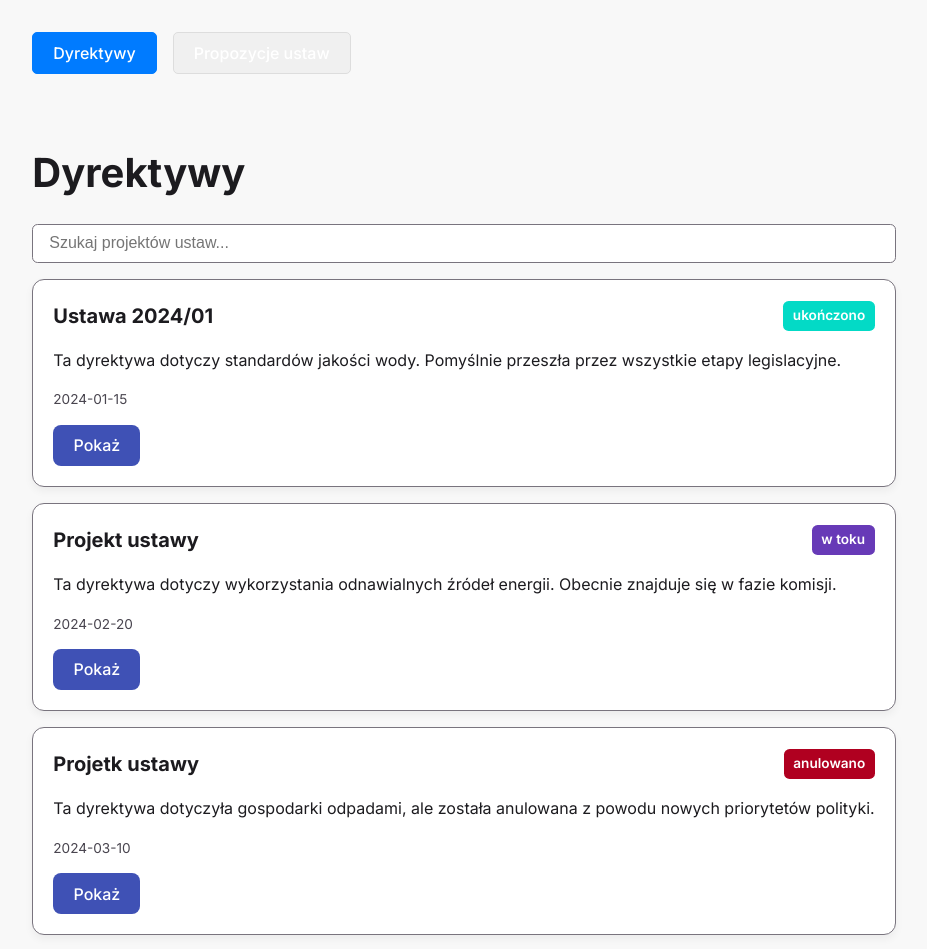
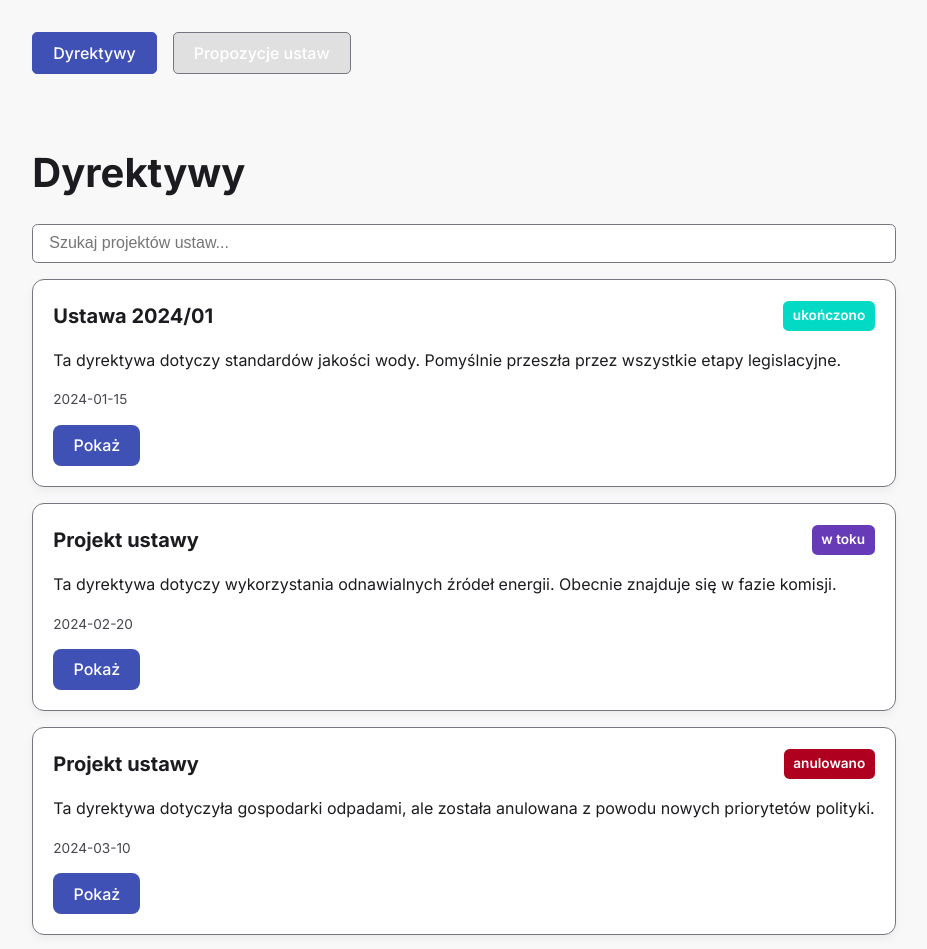
Before and after one commit to NikodemMarek/tmp, a React (Vite) app in the folder legislacja/: page / in a window 1280 px wide. Shown: the top 949 px of the page, without its empty margins (176-1103 px from the left). Built offline with nearby package versions, Linux system fonts and the light colour scheme.

Commit message:
djflajda

```diff
--- a/legislacja/src/App.css
+++ b/legislacja/src/App.css
@@ -1,3 +1,12 @@
+.card {
+  background-color: var(--md-sys-color-surface);
+  border: 1px solid var(--md-sys-color-outline);
+  border-radius: 0.75rem;
+  padding: 1.25rem;
+  box-shadow: 0 4px 8px rgba(28, 27, 31, 0.05);
+  transition: transform 0.2s ease-in-out, box-shadow 0.2s ease-in-out;
+}
+
 #root {
   max-width: 1280px;
   margin: 0 auto;
@@ -24,17 +33,17 @@
 
 .header button {
   padding: 10px 20px;
-  border: 1px solid #ddd;
+  border: 1px solid var(--md-sys-color-outline);
   border-radius: 5px;
-  background-color: #f0f0f0;
+  background-color: var(--md-sys-color-surface-variant);
   cursor: pointer;
   font-size: 1rem;
 }
 
 .header button.active {
-  background-color: #007bff;
-  color: white;
-  border-color: #007bff;
+  background-color: var(--md-sys-color-primary);
+  color: var(--md-sys-color-on-primary);
+  border-color: var(--md-sys-color-primary);
 }
 
 .main-content-container {
@@ -63,18 +72,16 @@
 }
 
 .directive-card {
-  background-color: var(--md-sys-color-surface);
-  border: 1px solid var(--md-sys-color-outline);
-  border-radius: 0.75rem; /* Slightly increased border-radius for a softer look */
-  padding: 1.25rem; /* Adjusted padding */
-  box-shadow: 0 4px 8px rgba(0, 0, 0, 0.05); /* Softer, more modern shadow */
-  transition: transform 0.2s ease-in-out, box-shadow 0.2s ease-in-out;
   cursor: pointer;
 }
 
-.directive-card:hover {
+.directive-card:hover, .act-proposal-card:hover {
   transform: translateY(-3px);
-  box-shadow: 0 6px 12px rgba(0, 0, 0, 0.1);
+  box-shadow: 0 6px 12px rgba(28, 27, 31, 0.1);
+}
+
+.act-proposal-card {
+  cursor: pointer;
 }
 
 .card-header {
@@ -113,14 +120,14 @@
 .signatures-collected {
   padding: 5px 10px;
   border-radius: 5px;
-  color: white;
+  color: var(--md-sys-color-on-primary);
   font-weight: bold;
-  background-color: #007bff; /* Example color, can be adjusted */
+  background-color: var(--md-sys-color-primary); /* Example color, can be adjusted */
 }
 
 .mobywatel-button {
-  background-color: #28a745; /* Green color for mObywatel */
-  color: white;
+  background-color: var(--md-sys-color-secondary); /* Green color for mObywatel */
+  color: var(--md-sys-color-on-secondary);
   border: none;
   padding: 10px 15px;
   border-radius: 5px;
@@ -130,7 +137,7 @@
 }
 
 .mobywatel-button:hover {
-  background-color: #218838;
+  background-color: #00BFA5;
 }
 
 .notification-button {
@@ -626,11 +633,7 @@
 }
 
 .directive-detail-card {
-  background-color: var(--md-sys-color-surface);
-  border: 1px solid var(--md-sys-color-outline);
-  border-radius: 0.75rem;
   padding: 1.5rem;
-  box-shadow: 0 4px 8px rgba(0, 0, 0, 0.05);
 }
 
 .directive-properties {
@@ -669,7 +672,7 @@
 }
 
 .close-button:hover {
-  background-color: #9C001C; /* Darker red on hover, derived from MD error */
+  background-color: #8C001A; /* Darker red on hover, derived from MD error */
 }
 
 .roadmap {
--- a/legislacja/src/components/ActProposalsList.tsx
+++ b/legislacja/src/components/ActProposalsList.tsx
@@ -10,7 +10,7 @@ export const ActProposalsList = ({ actProposals, onSelectActProposal }: ActPropo
   return (
     <div className="act-proposals-list">
       {actProposals.map((actProposal) => (
-        <div className="act-proposal-card" key={actProposal.title}>
+        <div className="card act-proposal-card" key={actProposal.title}>
           <div className="card-header">
             <h2>{actProposal.title}</h2>
             {actProposal.signaturesCollected !== undefined && (
--- a/legislacja/src/components/DirectiveDetail.tsx
+++ b/legislacja/src/components/DirectiveDetail.tsx
@@ -11,7 +11,7 @@ export const DirectiveDetail = ({ directive, onClose }: DirectiveDetailProps) =>
   const isActProposal = directive.fileLink !== undefined || directive.signaturesCollected !== undefined;
 
   return (
-    <div className="directive-detail-card">
+    <div className="card directive-detail-card">
       <div className="card-header">
         <h2>{directive.title}</h2>
         <button onClick={onClose} className="close-button">Zamknij</button>
--- a/legislacja/src/components/DirectiveList.tsx
+++ b/legislacja/src/components/DirectiveList.tsx
@@ -9,7 +9,7 @@ export const DirectiveList = ({ directives, onSelectDirective }: DirectiveListPr
   return (
     <div className="directive-list">
       {directives.map((directive) => (
-        <div className="directive-card" key={directive.title}>
+        <div className="card directive-card" key={directive.title}>
           <div className="card-header">
             <h2>{directive.title}</h2>
             <span className={`status status-${directive.status.replace(' ', '-')}`}>
--- a/legislacja/src/components/ui/button.tsx
+++ b/legislacja/src/components/ui/button.tsx
@@ -11,7 +11,7 @@ const buttonVariants = cva(
       variant: {
         default: "bg-primary text-primary-foreground hover:bg-primary/90",
         destructive:
-          "bg-destructive text-white hover:bg-destructive/90 focus-visible:ring-destructive/20 dark:focus-visible:ring-destructive/40 dark:bg-destructive/60",
+          "bg-destructive text-destructive-foreground hover:bg-destructive/90 focus-visible:ring-destructive/20 dark:focus-visible:ring-destructive/40 dark:bg-destructive/60",
         outline:
           "border bg-background shadow-xs hover:bg-accent hover:text-accent-foreground dark:bg-input/30 dark:border-input dark:hover:bg-input/50",
         secondary:
--- a/legislacja/src/index.css
+++ b/legislacja/src/index.css
@@ -57,7 +57,8 @@ a {
   text-decoration: none;
 }
 a:hover {
-  color: var(--md-sys-color-primary-container);
+  color: var(--md-sys-color-primary);
+  opacity: 0.8;
 }
 
 body {
--- a/legislacja/src/mockData.ts
+++ b/legislacja/src/mockData.ts
@@ -47,7 +47,7 @@ export const directives: Directive[] = [
     stepDetails: generateStepDetails(3, '2024-02-20'),
   },
   {
-    title: 'Projetk ustawy',
+    title: 'Projekt ustawy',
     creationDate: '2024-03-10',
     status: 'anulowano',
     description: 'Ta dyrektywa dotyczyła gospodarki odpadami, ale została anulowana z powodu nowych priorytetów polityki.',
```
